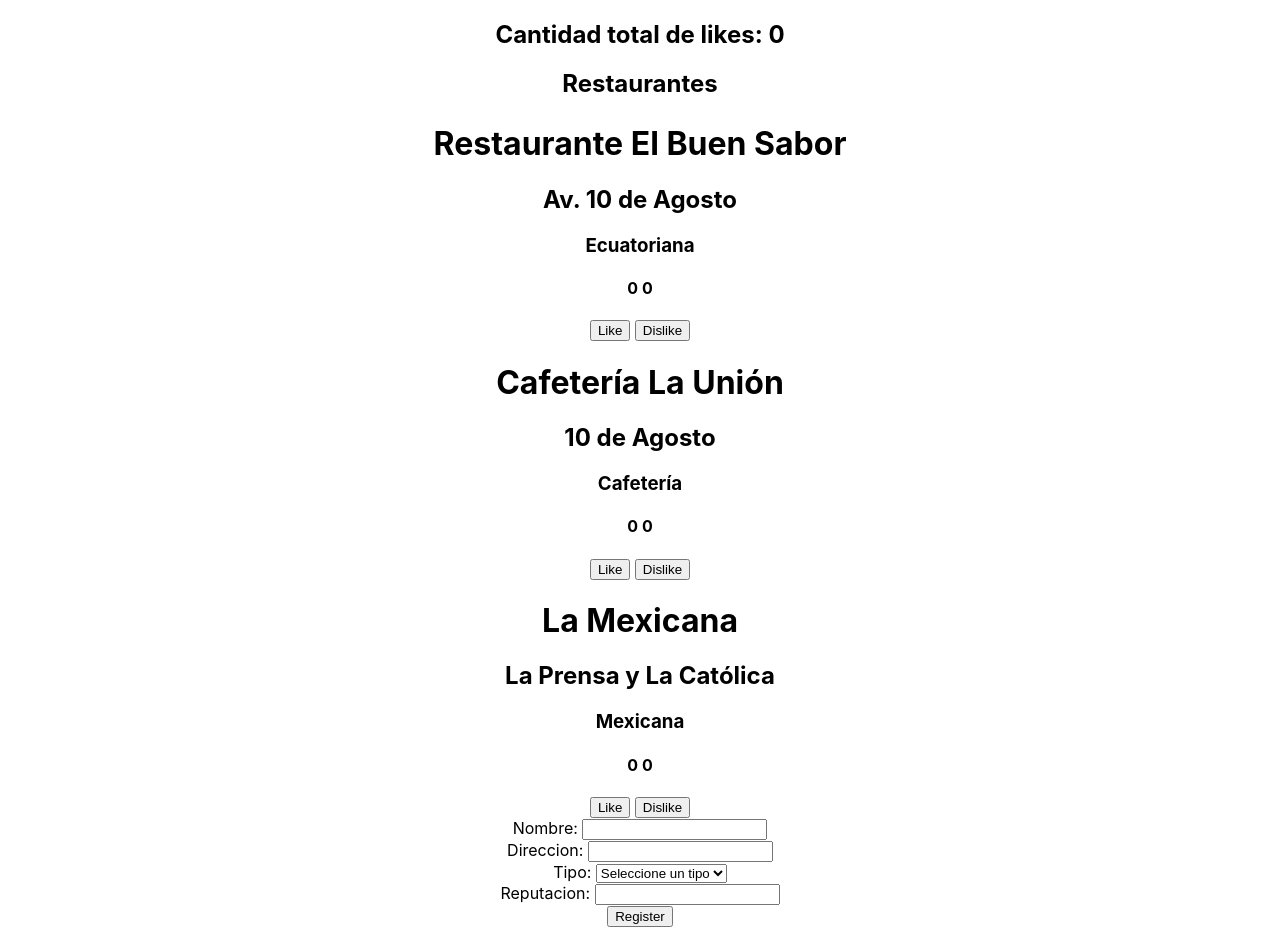
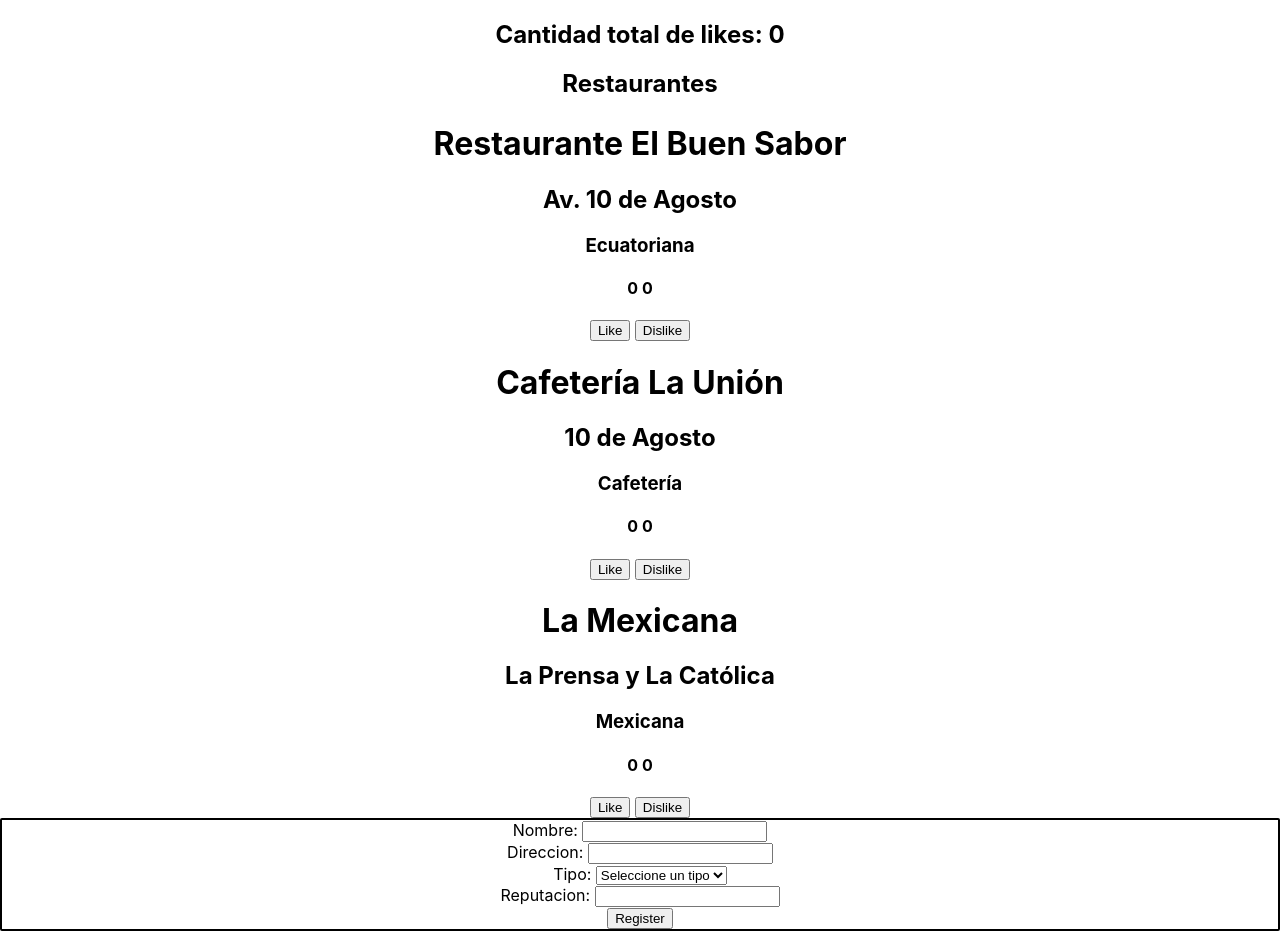
Before and after one commit to dannyguaman/2025-A-Proyecto_de_clase, a React (Create React App) app in the folder nanec_funcional1/: page / in a window 1280 px wide. Built offline with nearby package versions, Linux system fonts and the light colour scheme.

Commit message:
Cambio de aspecto

```diff
--- a/nanec_funcional1/src/App.css
+++ b/nanec_funcional1/src/App.css
@@ -42,3 +42,9 @@
   font-size: 20px;
   font-weight: bold;
 }
+
+.Form{
+  border: 2px solid black;
+  border-radius: 2px;
+
+}
--- a/nanec_funcional1/src/App.js
+++ b/nanec_funcional1/src/App.js
@@ -6,6 +6,8 @@ import React, { useState } from 'react';
 function App() {
   const [likestotales, setLikesTot] = useState(0);
   const [mensajeErrorLikes, setMensajeErrorLikes] = useState("");
+
+
   const handlerTotalLikes = () =>{
     setLikesTot(prevState => {
       setMensajeErrorLikes("");
```
